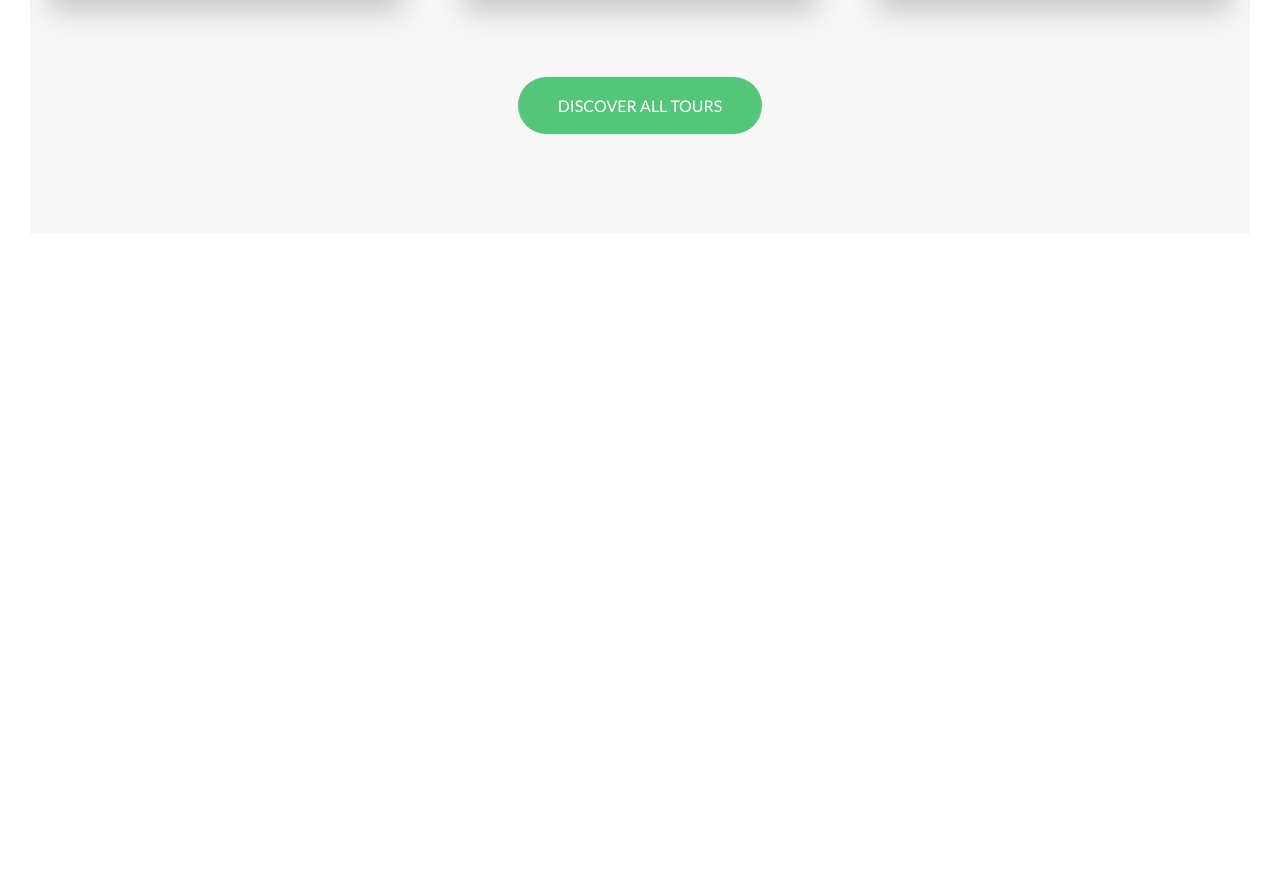
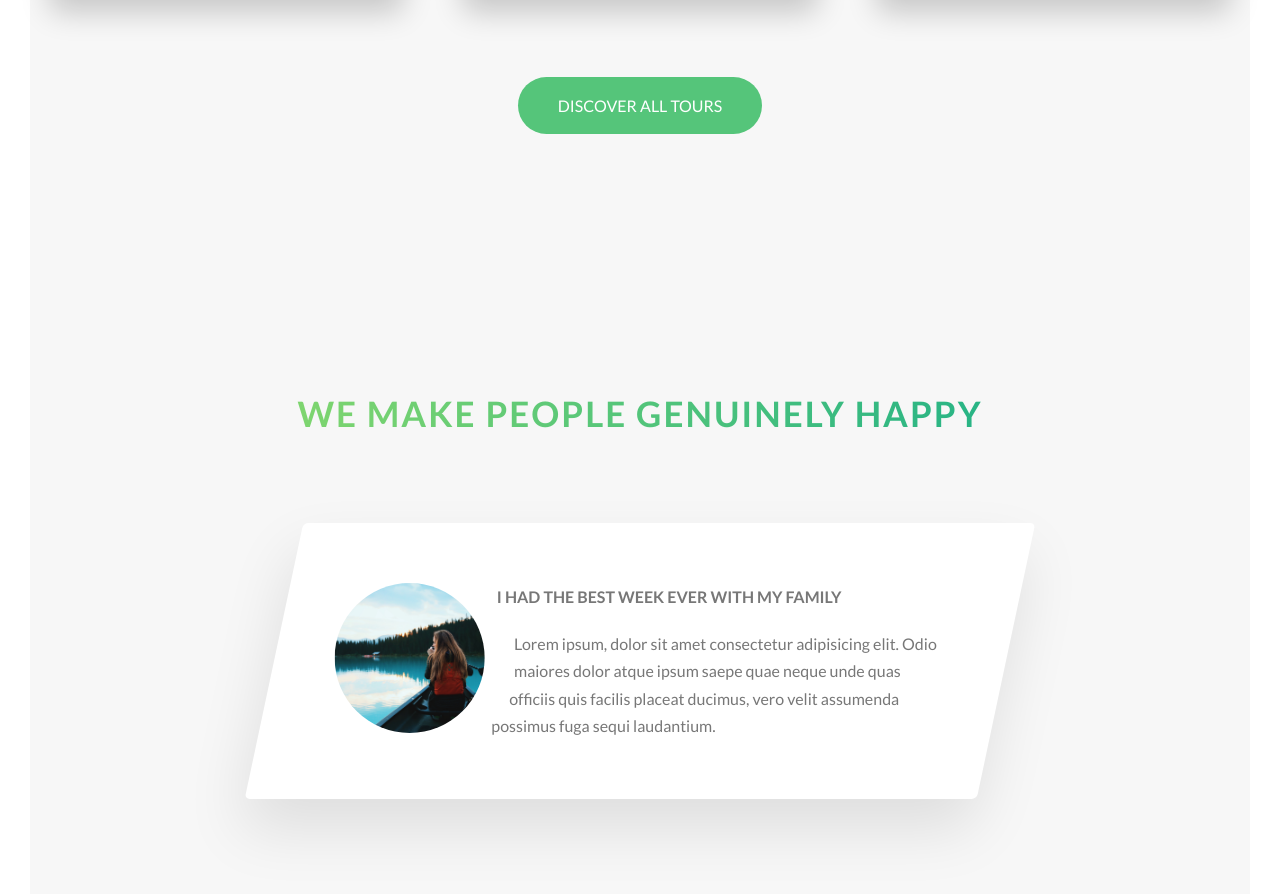
Before and after one commit to asamaiya00/natours, a website: page index.html in a window 1280 px wide. Shown: the part 3087-3981 px from the top of the page. Before the commit the page ends 3351 px from the top, so only its background shows below. Drawn offline with Linux system fonts and the light colour scheme.

Commit message:
feat: story

```diff
--- a/index.html
+++ b/index.html
@@ -214,6 +214,34 @@
           <a href="#" class="btn btn-primary">Discover all tours</a>
         </div>
       </section>
+
+      <section class="section-stories">
+        <div class="text-center mb-lg">
+          <h2 class="heading-secondary">We make people genuinely happy</h2>
+        </div>
+        <div class="row">
+          <div class="story">
+            <figure class="story__shape">
+              <img
+                src="img/nat-8.jpg"
+                alt="happy people testimonial"
+                class="story__img"
+              />
+            </figure>
+            <div class="story__text">
+              <h3 class="heading-tertiary mb-sm">
+                I had the best week ever with my family
+              </h3>
+              <p class="paragraph">
+                Lorem ipsum, dolor sit amet consectetur adipisicing elit. Odio
+                maiores dolor atque ipsum saepe quae neque unde quas officiis
+                quis facilis placeat ducimus, vero velit assumenda possimus fuga
+                sequi laudantium.
+              </p>
+            </div>
+          </div>
+        </div>
+      </section>
     </main>
 
     <!-- test grid  -->
--- a/sass/components/_card.scss
+++ b/sass/components/_card.scss
@@ -47,13 +47,13 @@
       }
     }
   }
-  // &:hover &__side--front {
-  //   transform: rotateY(-180deg);
-  // }
+  &:hover &__side--front {
+    transform: rotateY(-180deg);
+  }
 
-  // &:hover &__side--back {
-  //   transform: rotateY(0deg);
-  // }
+  &:hover &__side--back {
+    transform: rotateY(0deg);
+  }
 
   &__picture {
     background-size: cover;
--- /dev/null
+++ b/sass/components/_story.scss
@@ -0,0 +1,32 @@
+.story {
+  background-color: $color-white;
+  padding: 6rem;
+  padding-left: 9rem;
+  width: 60%;
+  margin: 0 auto;
+  border-radius: 0.5rem;
+  box-shadow: 0 3rem 6rem rgba($color-black, 0.1);
+  font-size: $default-font-size;
+  transform: skewX(-12deg);
+
+  &__shape {
+    width: 15rem;
+    height: 15rem;
+    float: left;
+
+    -webkit-clip-path: circle(50% at 50% 50%);
+    clip-path: circle(50% at 50% 50%);
+    -webkit-shape-outside: circle(50% at 50% 50%);
+    shape-outside: circle(50% at 50% 50%);
+    translate: -3rem 0;
+    transform: skewX(12deg);
+  }
+
+  &__img {
+    height: 100%;
+  }
+
+  &__text {
+    transform: skewX(12deg);
+  }
+}
--- a/sass/main.scss
+++ b/sass/main.scss
@@ -11,6 +11,7 @@
 @import 'components/card';
 @import 'components/composition';
 @import 'components/feature-box';
+@import 'components/story';
 
 @import 'layout/header';
 @import 'layout/grid';
--- a/sass/pages/_home.scss
+++ b/sass/pages/_home.scss
@@ -28,3 +28,7 @@
   padding: 35rem 0 10rem 0;
   margin-top: -25vh;
 }
+.section-stories {
+  background-color: $color-grey-light;
+  padding: 15rem 0;
+}
```
Also changed, not shown: css/style.css.
